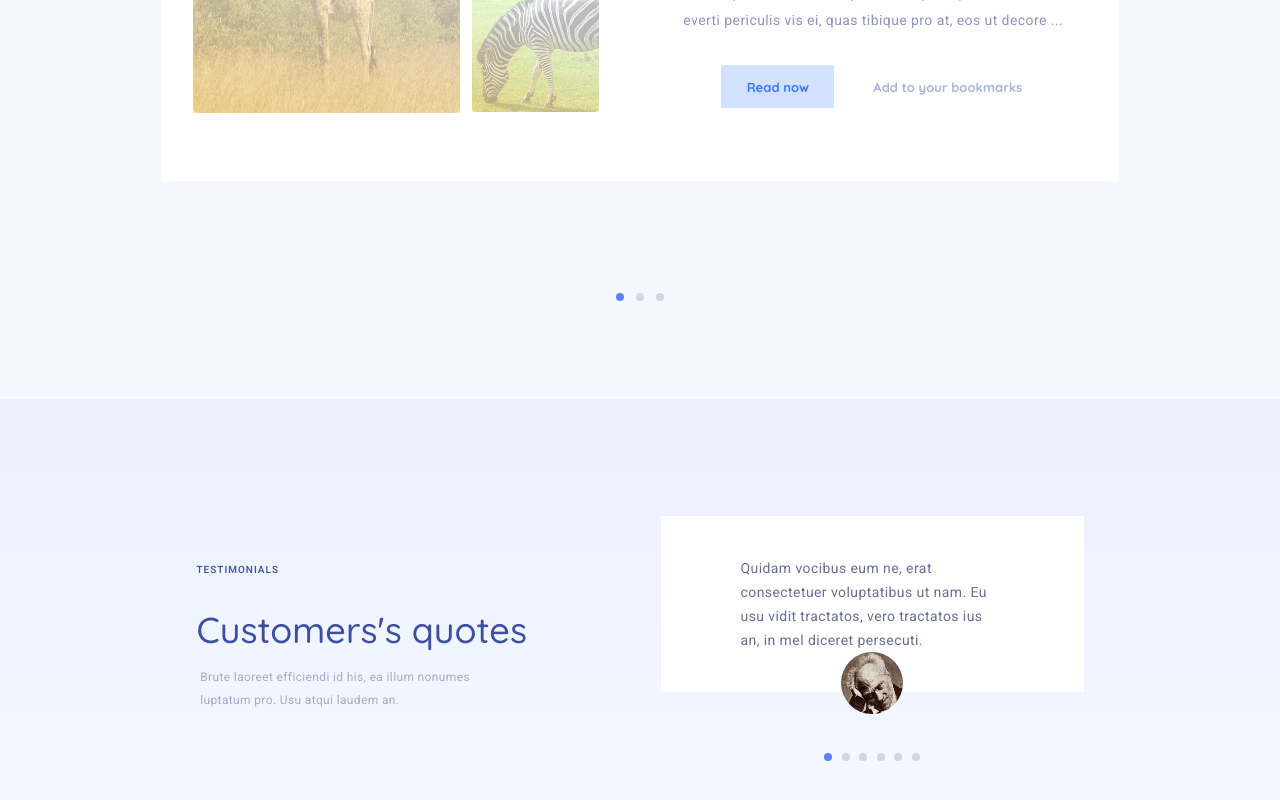
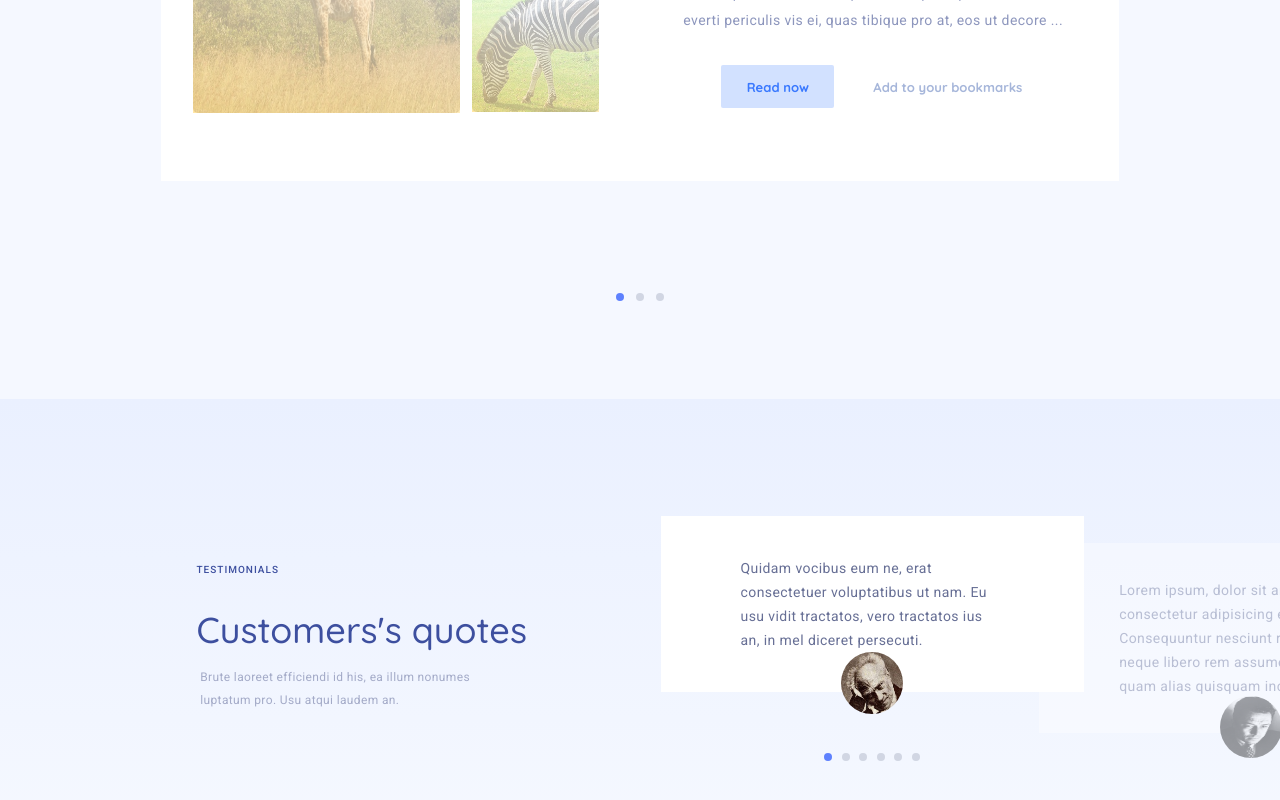
Before and after one commit to DuremarDuremar/Site00, a React (Create React App) app: page / in a window 1280 px wide. Shown: the part 3168-3968 px from the top of the page. Built offline with nearby package versions, Linux system fonts and the light colour scheme.

Commit message:
quotes_log

```diff
--- a/src/bloks/Quotes.jsx
+++ b/src/bloks/Quotes.jsx
@@ -11,9 +11,11 @@ const Wrapper = styled.div`
   display: flex;
   align-items: center;
   justify-content: center;
+  overflow: hidden;
 `;
 const Content = styled.div`
   width: 887px;
+  position: relative;
   /* background-color: pink; */
   display: flex;
   align-items: center;
@@ -29,7 +31,10 @@ const Slider = styled.div`
 `;
 
 const Items = styled.div`
-  position: relative;
+  position: ${(props) => (props.ab ? "absolute" : "relative")};
+  left: ${(props) => props.ab && "95%"};
+  z-index: ${(props) => !props.ab && "1"};
+  opacity: ${(props) => props.ab && "0.4"};
   width: 423px;
   min-height: 175.37px;
   background: #fff;
@@ -52,7 +57,7 @@ const Items = styled.div`
 const Quotes = () => {
   const [page, setPage] = useState(1);
 
-  const ImagesFase = () => {
+  const ImagesFase = (n) => {
     const arr = [
       "assets/shop.jpg",
       "assets/kam.jpg",
@@ -62,13 +67,13 @@ const Quotes = () => {
       "assets/gig.jpg",
     ];
     const res = arr.filter((item, index) => {
-      return index + 1 === page;
+      return index + 1 === n;
     });
     return res[0];
   };
 
-  const itemText = () => {
-    switch (page) {
+  const itemText = (n) => {
+    switch (n) {
       case 1:
         return (
           <p>
@@ -146,8 +151,8 @@ const Quotes = () => {
         </TitleText>
         <Slider>
           <Items>
-            {itemText()}
-            <QuotersImg pic={ImagesFase()} />
+            {itemText(page)}
+            <QuotersImg pic={ImagesFase(page)} />
           </Items>
           <Circles
             page={page}
@@ -157,6 +162,10 @@ const Quotes = () => {
             MarginTop="calc(3.5vw + 16px)"
           />
         </Slider>
+        <Items ab>
+          {itemText(page > 5 ? 1 : page + 1)}
+          <QuotersImg pic={ImagesFase(page > 5 ? 1 : page + 1)} />
+        </Items>
       </Content>
     </Wrapper>
   );
```
